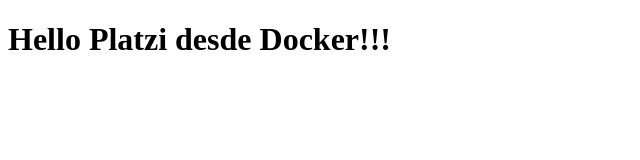
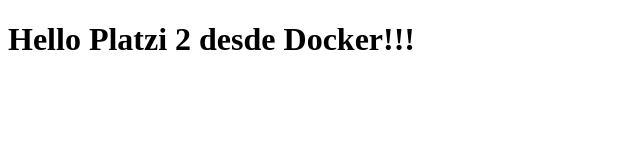
Before and after one commit to ahernand53/DevOps_v1, a website: page public/index.html in a window 1280 px wide. Shown: the whole page, without its empty margins (0-640 px from the left). Drawn offline with Linux system fonts and the light colour scheme.

Commit message:
Change html file

```diff
--- a/public/index.html
+++ b/public/index.html
@@ -9,7 +9,7 @@
 </head>
 <body>
 
-    <h1>Hello Platzi desde Docker!!!</h1>
+    <h1>Hello Platzi 2 desde Docker!!!</h1>
 
 </body>
 </html>
```
